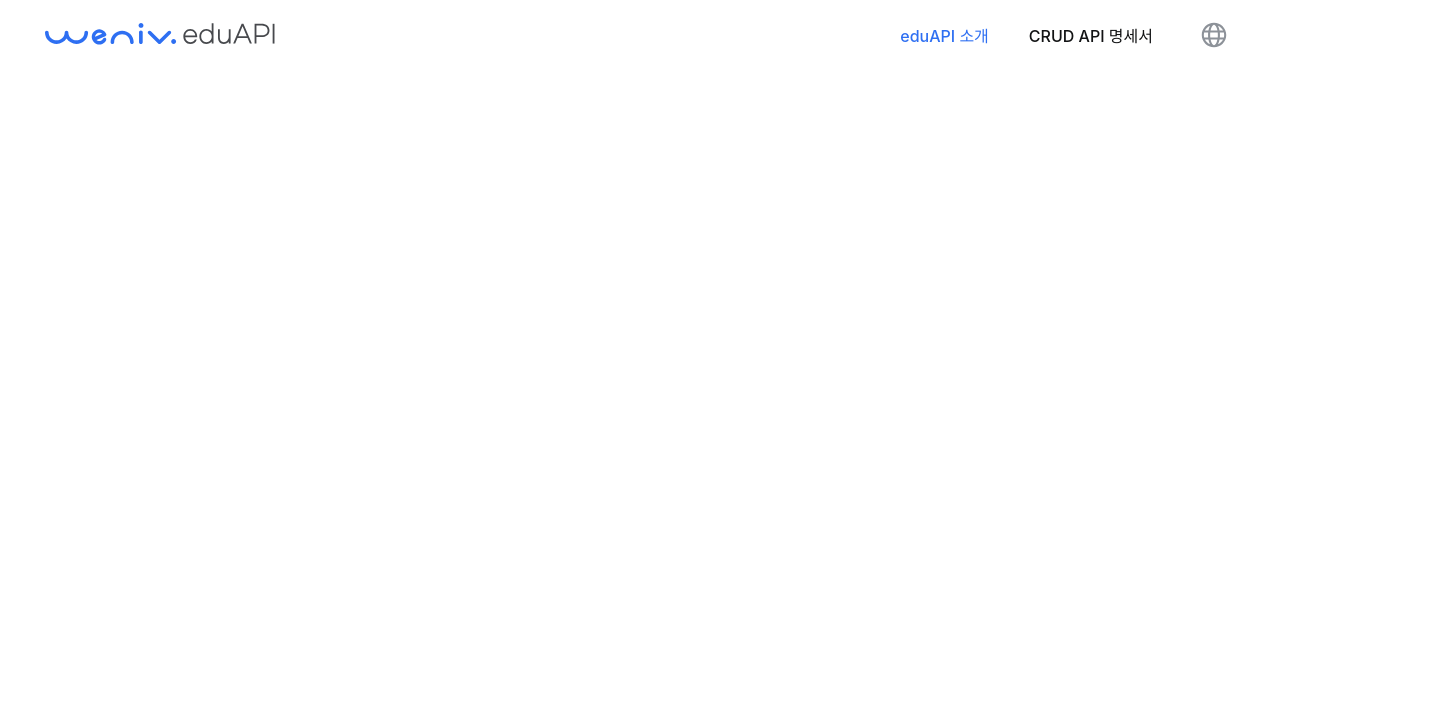
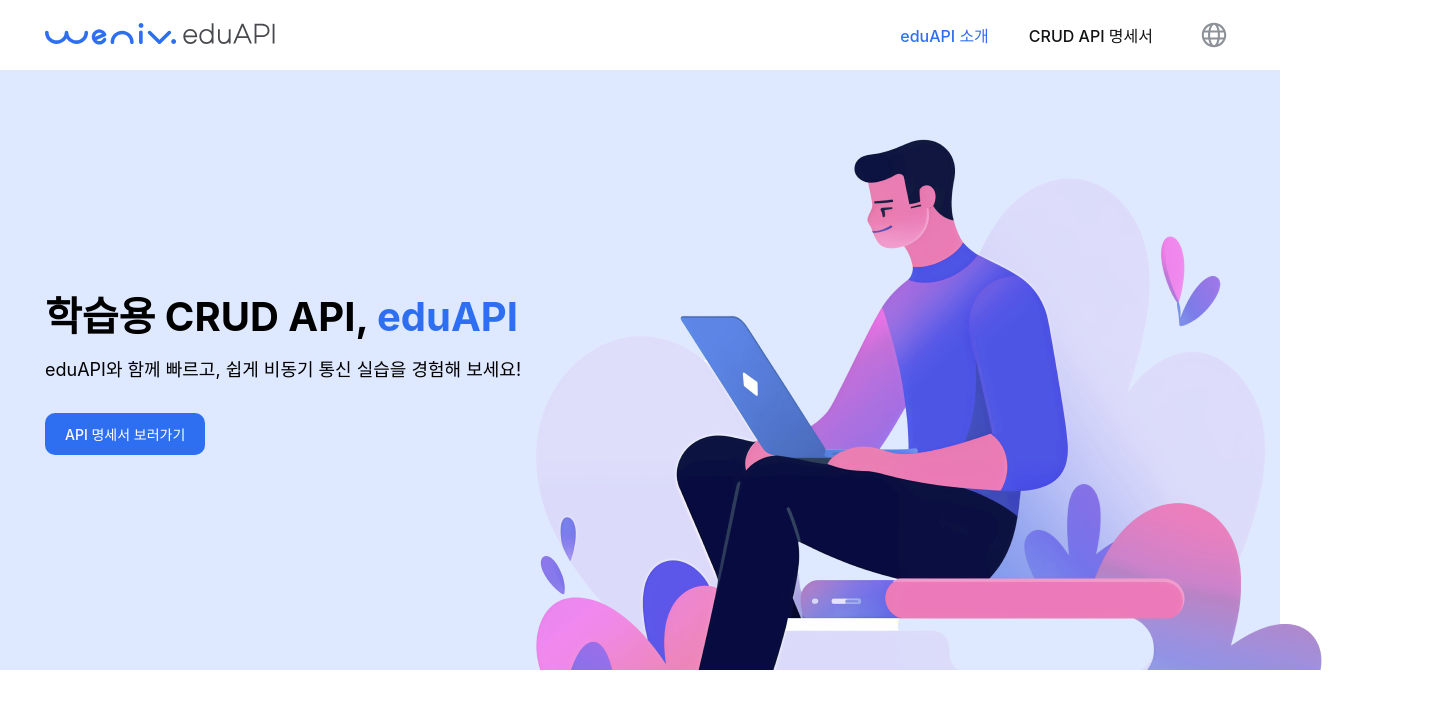
Before and after one commit to weniv/weniv_eduAPI, a React (Create React App) app: page /landing in a window 1280 px wide. Shown: the top 708 px of the page, 1435 px wide, since content can reach past the window. Built offline with nearby package versions, Linux system fonts and the light colour scheme; the HTML template or start-up script is replaced by a standard one; a web font is replaced by a local one.

Commit message:
:lipstick: UI: Banner 영역 ui 완성
banner영역 ui

```diff
--- /dev/null
+++ b/src/components/banner/Banner.jsx
@@ -0,0 +1,22 @@
+import React from "react";
+import styles from "./Banner.module.css";
+import BannerImg from "../../assets/image 1.png";
+import Button from "../button/Button";
+const Banner = () => {
+  return (
+    <section>
+      <div className={styles.banner}>
+        <div>
+          <h2>
+            학습용 CRUD API, <span>eduAPI</span>
+          </h2>
+          <p>eduAPI와 함께 빠르고, 쉽게 비동기 통신 실습을 경험해 보세요!</p>
+          <Button children={`API 명세서 보러가기`} />
+        </div>
+        <img src={BannerImg} alt="" className={styles.img} />
+      </div>
+    </section>
+  );
+};
+
+export default Banner;
--- /dev/null
+++ b/src/components/banner/Banner.module.css
@@ -0,0 +1,34 @@
+section {
+  width: 100%;
+  height: 60rem;
+  background-color: var(--W-activation);
+  margin-top: 7rem;
+}
+
+.banner {
+  position: relative;
+  max-width: 1190px;
+  height: 100%;
+  margin: 0 auto;
+  display: flex;
+  justify-content: start;
+  align-items: center;
+}
+
+h2 {
+  font-size: 4rem;
+  margin-bottom: 1.2rem;
+}
+h2 span {
+  color: var(--W-primary);
+}
+p {
+  font-size: 1.8rem;
+  margin-bottom: 3.2rem;
+}
+
+.img {
+  position: absolute;
+  top: 0;
+  right: -20rem;
+}
--- /dev/null
+++ b/src/components/button/Button.jsx
@@ -0,0 +1,8 @@
+import React from "react";
+import styles from "./Button.module.css";
+
+const Button = ({ children }) => {
+  return <button className={styles.button}>{children}</button>;
+};
+
+export default Button;
--- /dev/null
+++ b/src/components/button/Button.module.css
@@ -0,0 +1,26 @@
+.button {
+  display: inline-flex;
+  align-items: center;
+  justify-content: center;
+  box-sizing: border-box;
+
+  font-size: 1.4rem;
+  font-weight: 500;
+
+  cursor: pointer;
+  padding: 1.1rem 2rem;
+  border-radius: 1rem;
+
+  background-color: var(--W-primary);
+  color: var(--W-background);
+}
+
+/* .hover {
+  background: var(--sub-color);
+}
+
+.active {
+  border: 1px solid var(--border-color);
+  background: var(--main-bg-color);
+  color: var(--sub-text-color);
+} */
--- a/src/page/Landing.jsx
+++ b/src/page/Landing.jsx
@@ -1,10 +1,12 @@
 import React from "react";
 import Header from "../components/header/Header";
+import Banner from "../components/banner/Banner";
 
 const Landing = () => {
   return (
     <div>
       <Header />
+      <Banner />
     </div>
   );
 };
```
